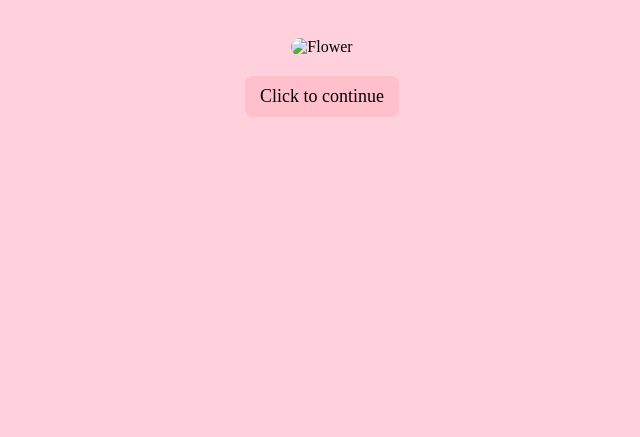
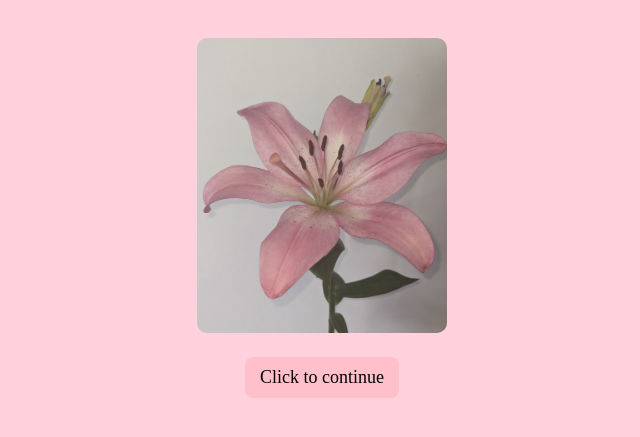
Before and after one commit to lucoa911/flower_website, a plain HTML site: page second.html in a window 1280 px wide. Shown: the part 61-498 px from the top of the page, without its empty margins (318-958 px from the left). Drawn offline with Linux system fonts and the light colour scheme.

Commit message:
Update second.html

```diff
--- a/second.html
+++ b/second.html
@@ -9,7 +9,7 @@
 </head>
 <body>
   <h1>Yes, you're right, I am a flower 🌸</h1>
-  <img src="images/flower.png" alt="Flower" width="250">
+  <img src="flower.png" alt="Flower" width="250">
   <br>
   <button onclick="showPeckPage()">Click to continue</button>
 </body>
```
